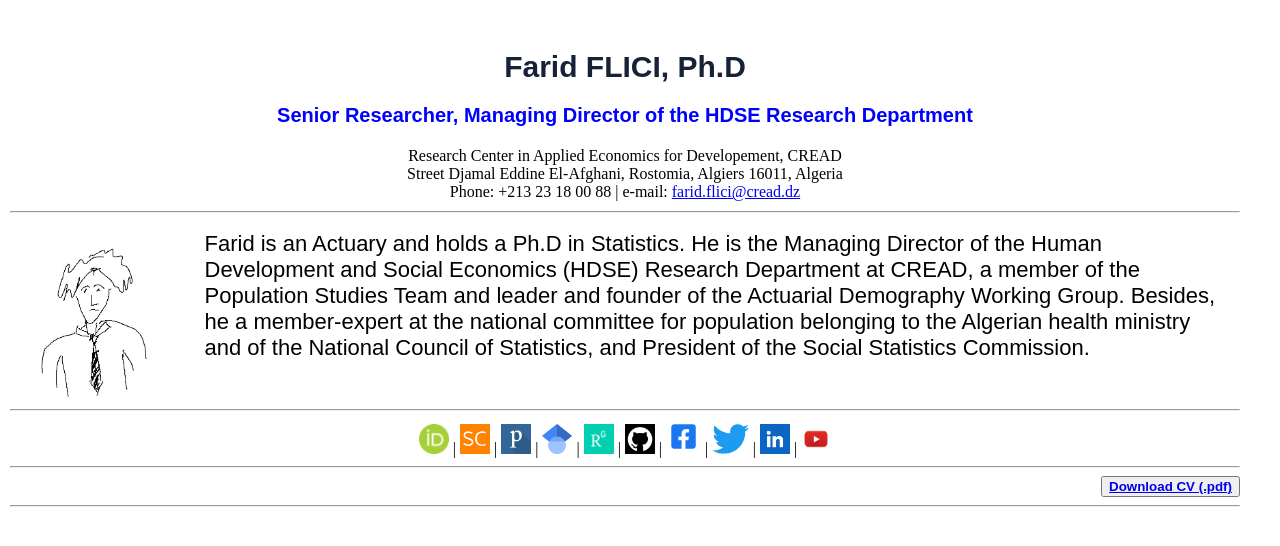
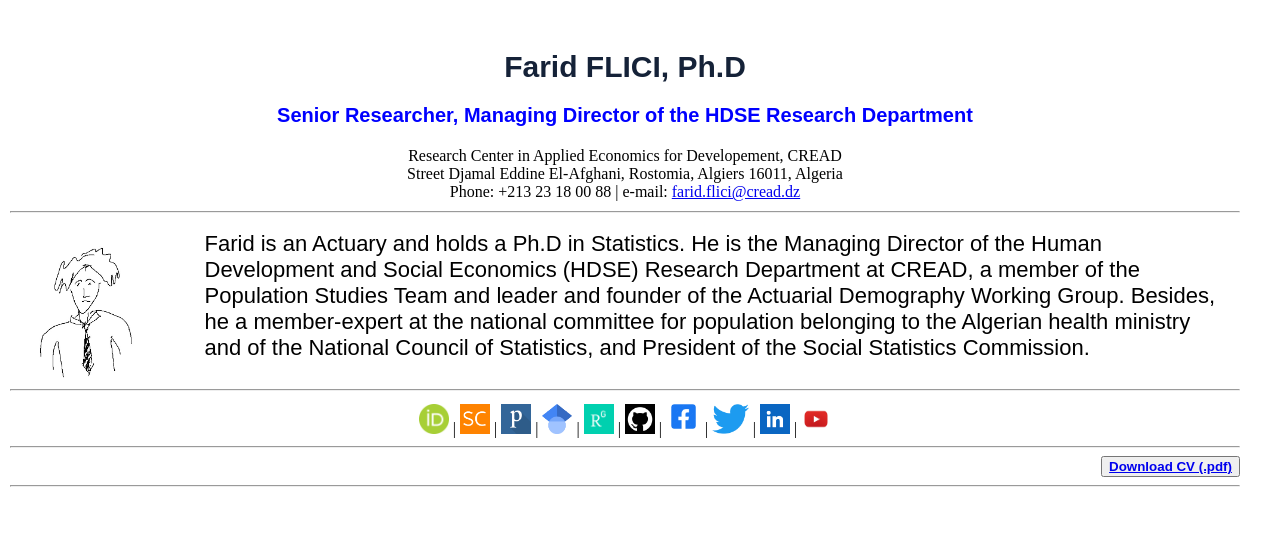
Before and after one commit to Farid-FLICI/farid-flici.github.io, a Jekyll site: the page researchername.html, which Jekyll copies as it is, in a window 1280 px wide. Shown: the top 546 px of the page. Built offline with Jekyll 4.4.1, drawn with Linux system fonts in a browser that asks for light colours.

Commit message:
Update researchername.html

```diff
--- a/researchername.html
+++ b/researchername.html
@@ -15,7 +15,7 @@ h4{              font-family: sans-serif;   font-size: 18px; font-weight: bold ;
   .b {color: #12ff1a; text-decoration: none;   }
 
 * {  box-sizing: border-box;}
-.column {  float: left;  padding: 10px;  height: 180px;}
+.column {  float: left;  padding: 10px;  height: 160px;}
 .left { width: 15%;}
 .right {  width: 85%;}
 .row:after {  content: "";  display: table;  clear: both;}
@@ -26,7 +26,7 @@ h4{              font-family: sans-serif;   font-size: 18px; font-weight: bold ;
 </head>
 <body>
 
-<div style="margin: 50px 40px 40px 10px"  >
+<div style="margin: 50px 40px 40px 10px; padding: 50ppx 40px 40px 10px"  >
 
 <h1 align="center"> Farid FLICI, Ph.D </h1>
 <h3> Senior Researcher, Managing Director of the HDSE Research Department</h3>
@@ -37,11 +37,11 @@ Phone: +213 23 18 00 88 |  e-mail: <a href="farid.flici@cread.dz" > farid.flici@
 <hr>
  <div class="row">
  <div class="column left" style="background-color:#white;">
-<p><img src="/pic_mister_researcher.jpg", height= "160" alt=" " style="float: center; text-align:center"/></p>
+<p><img src="/pic_mister_researcher.jpg", height= "140" alt=" " style="float: center; text-align:center"/></p>
   </div>
   <div class="column right" style="background-color:white;">
- <p2 style="text-align: justify"> Farid is an Actuary and holds a Ph.D in Statistics. He is the Managing Director of the Human Development and Social Economics (HDSE) Research Department at CREAD,
-  a member of the Population Studies Team and leader and founder of the Actuarial Demography Working Group. Besides, he a member-expert at the national committee for
+ <p2> Farid is an Actuary and holds a Ph.D in Statistics. He is the Managing Director of the Human Development and Social Economics (HDSE) Research Department at
+   CREAD, a member of the Population Studies Team and leader and founder of the Actuarial Demography Working Group. Besides, he a member-expert at the national committee for
   population belonging to the Algerian health ministry and of the National Council of Statistics, and President of the Social Statistics Commission.</p2>
 </div>
 </div>
```
